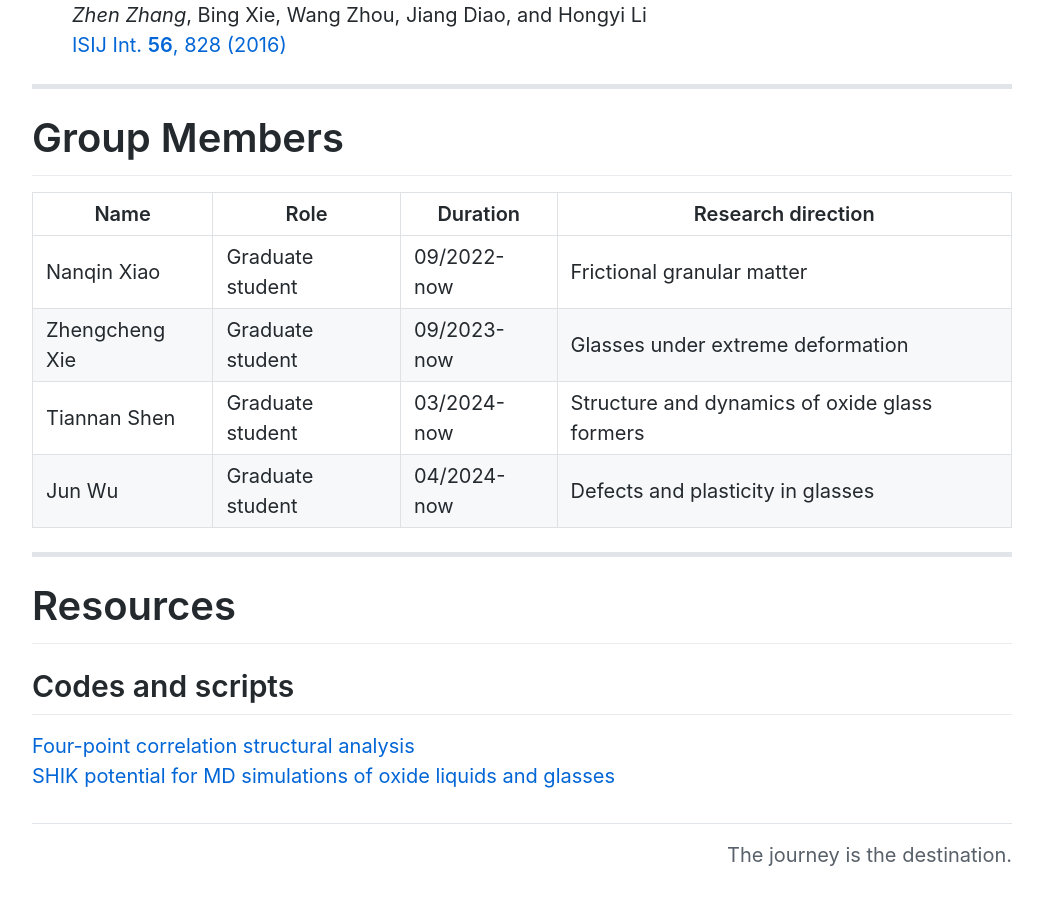
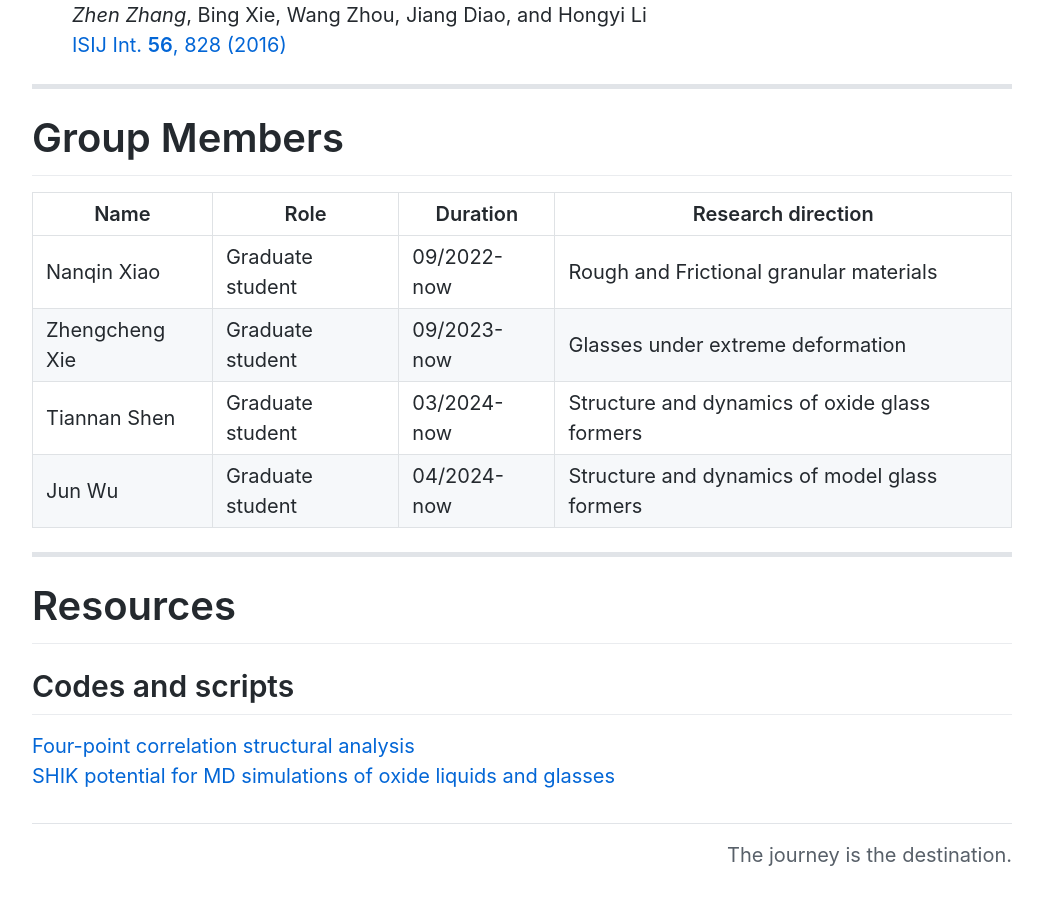
Before and after one commit to zhenzhang1991/zhenzhang1991.github.io, a Jekyll site: the page built from index.md, in a window 1280 px wide and 900 px high, scrolled down 8270 px. Shown: the whole window, without its empty margins (118-1161 px from the left). Built offline with Jekyll 4.4.1, drawn with Linux system fonts in a browser that asks for light colours; Markdown is read by kramdown in place of the engine named in the settings; comment, search, counter and statistics services are not loaded.

Commit message:
Update index.md

```diff
--- a/index.md
+++ b/index.md
@@ -174,10 +174,10 @@ Publications for more details:
 
 | Name | Role | Duration | Research direction |
 | ---- | ---- | -------- | -------------- |
-| Nanqin Xiao | Graduate student | 09/2022-now | Frictional granular matter |
+| Nanqin Xiao | Graduate student | 09/2022-now | Rough and Frictional granular materials |
 | Zhengcheng Xie | Graduate student | 09/2023-now | Glasses under extreme deformation |
 | Tiannan Shen | Graduate student | 03/2024-now | Structure and dynamics of oxide glass formers |
-| Jun Wu | Graduate student | 04/2024-now | Defects and plasticity in glasses |
+| Jun Wu | Graduate student | 04/2024-now | Structure and dynamics of model glass formers |
 
 * * *
 
```
